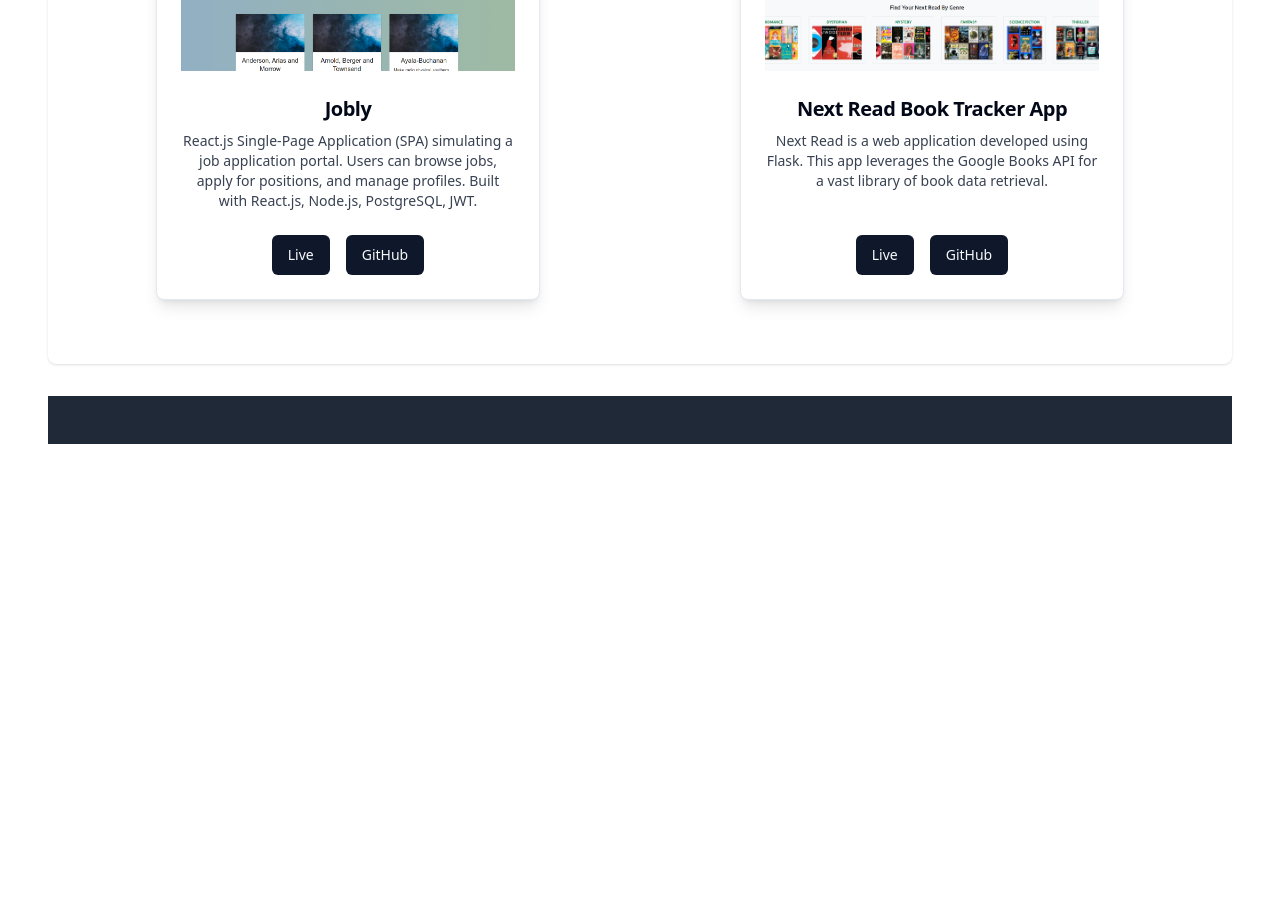
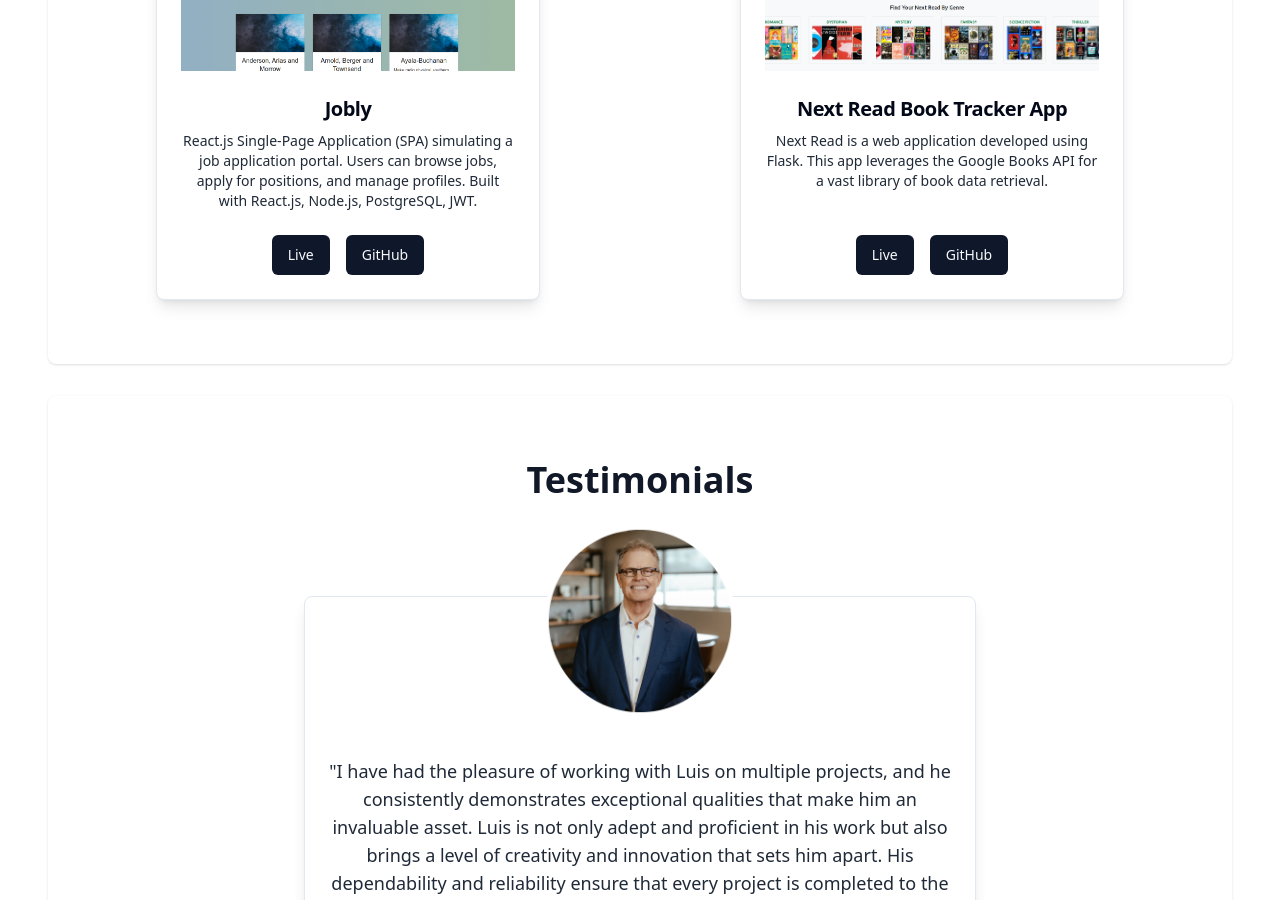
Before and after one commit to Pike1868/portfolio-v2, a React (Vite) app: page / in a window 1280 px wide. Shown: the part 1900-2800 px from the top of the page. Before the commit the page ends 2376 px from the top, so only its background shows below. Built offline with nearby package versions, Linux system fonts and the light colour scheme.

Commit message:
Added testimonial section, cleaned up other components

```diff
--- a/src/App.tsx
+++ b/src/App.tsx
@@ -3,6 +3,7 @@
 import HeroSection from "./components/HeroSection";
 import ProjectSection from "./components/ProjectSection";
 import SkillsSection from "./components/SkillsSection";
+import TestimonialSection from "./components/TestimonialSection";
 import "./index.css";
 
 function App() {
@@ -14,6 +15,7 @@
                 <HeroSection />
                 <SkillsSection />
                 <ProjectSection />
+                <TestimonialSection />
                 <footer className="bg-gray-800 text-white p-6 mt-8">
                     {/* Footer content */}
                 </footer>
--- a/src/components/ProjectCard.tsx
+++ b/src/components/ProjectCard.tsx
@@ -16,15 +16,15 @@
     repoUrl: string;
 }
 
-const ProjectCard = ({
+export default function ProjectCard({
     title,
     description,
     image,
     liveUrl,
     repoUrl,
-}: ProjectCardProps) => {
+}: ProjectCardProps) {
     return (
-        <Card className="max-w-sm shadow-lg flex flex-col">
+        <Card className="max-w-sm shadow-lg flex flex-col bg-white dark:bg-gray-800 ">
             <CardHeader>
                 <img
                     src={image}
@@ -36,7 +36,7 @@
                 <CardTitle className="text-xl font-semibold mb-2">
                     {title}
                 </CardTitle>
-                <CardDescription className="text-gray-700">
+                <CardDescription className="text-gray-800 dark:text-gray-300">
                     {description}
                 </CardDescription>
             </CardContent>
@@ -54,6 +54,4 @@
             </CardFooter>
         </Card>
     );
-};
-
-export default ProjectCard;
+}
--- a/src/components/ProjectSection.tsx
+++ b/src/components/ProjectSection.tsx
@@ -1,6 +1,6 @@
 import ProjectCard from "./ProjectCard";
 
-const ProjectSection = () => {
+export default function ProjectSection() {
     const projects = [
         {
             title: "Social Calendar",
@@ -37,11 +37,11 @@
     ];
 
     return (
-        <section className="bg-white dark:bg-gray-800 p-6 py-16 rounded-lg shadow mb-8">
+        <section className=" p-6 py-16 rounded-lg shadow mb-8">
             <h2 className="text-4xl font-bold mb-8 text-gray-900 dark:text-white text-center">
                 Projects
             </h2>
-            <div className="grid grid-cols-1 sm:grid-cols-2 md:grid-cols-2 gap-8  justify-items-center mx-auto">
+            <div className="grid grid-cols-1 sm:grid-cols-2 md:grid-cols-2 gap-8  justify-items-center mx-auto ">
                 {projects.map((project, index) => (
                     <ProjectCard
                         key={index}
@@ -55,6 +55,4 @@
             </div>
         </section>
     );
-};
-
-export default ProjectSection;
+}
--- /dev/null
+++ b/src/components/TestimonialCard.tsx
@@ -0,0 +1,48 @@
+import {
+    Card,
+    CardContent,
+    CardDescription,
+    CardFooter,
+    CardHeader,
+} from "./ui/card";
+
+interface TestimonialCardProps {
+    testimonial: string;
+    name: string;
+    image: string;
+    role: string;
+    company: string;
+}
+
+export default function TestimonialCard({
+    testimonial,
+    name,
+    image,
+    role,
+    company
+}: TestimonialCardProps) {
+    return (
+        <Card className="max-w-2xl shadow-lg flex flex-col bg-white dark:bg-gray-800 relative mt-16">
+            <CardHeader className="text-center relative flex justify-center">
+                <div className="relative flex justify-center items-center">
+                    <img
+                        src={image}
+                        alt={name}
+                        className="w-48 h-48 rounded-full object-cover"
+                        style={{ marginTop: "-6rem" }}
+                    />
+                </div>
+            </CardHeader>
+            <CardContent className="flex-grow mt-4">
+                <CardDescription className="text-gray-800 dark:text-gray-300 text-center text-lg">
+                    {testimonial}
+                </CardDescription>
+            </CardContent>
+            <CardFooter className="flex flex-col justify-between mt-auto text-center gap-1">
+                <h5 className="font-semibold text-lg">{name}</h5>
+                <p className="text-gray-700 dark:text-gray-400">{role}</p>
+                <p className="text-gray-500 dark:text-gray-500">{company}</p>
+            </CardFooter>
+        </Card>
+    );
+}
--- /dev/null
+++ b/src/components/TestimonialSection.tsx
@@ -0,0 +1,32 @@
+import TestimonialCard from "./TestimonialCard";
+
+export default function TestimonialSection() {
+    const testimonials = [
+        {
+            name: "Robert Fish",
+            testimonial: `"I have had the pleasure of working with Luis on multiple projects, and he consistently demonstrates exceptional qualities that make him an invaluable asset. Luis is not only adept and proficient in his work but also brings a level of creativity and innovation that sets him apart. His dependability and reliability ensure that every project is completed to the highest standard. Luis's skills extend beyond the tasks at hand, showcasing his capability in tackling complex challenges. His perceptive and helpful approach has been instrumental in our marketing and web development work, making the process smooth and efficient. In every interaction, Luis proves to be trustworthy and smart, with an innate ability to solve problems creatively. I highly recommend Luis for any marketing or web development work."`,
+            role: "Managing Partner",
+            company: "Voluntary Benefits at Work",
+            image: "/public/bob-fish-img.png",
+        },
+    ];
+    return (
+        <section className="bg-white dark:bg-gray-800 p-6 py-16 rounded-lg shadow mb-8">
+            <h2 className="text-4xl font-bold mb-8 text-gray-900 dark:text-white text-center">
+                Testimonials
+            </h2>
+            <div className="grid grid-cols-1 gap-8 justify-items-center mx-auto">
+                {testimonials.map((testimonial, index) => (
+                    <TestimonialCard
+                        key={index}
+                        name={testimonial.name}
+                        role={testimonial.role}
+                        company={testimonial.company}
+                        testimonial={testimonial.testimonial}
+                        image={testimonial.image}
+                    />
+                ))}
+            </div>
+        </section>
+    );
+}
```
Also changed, not shown: public/bob-fish-img.png (added), public/lm-logo-white.svg.
